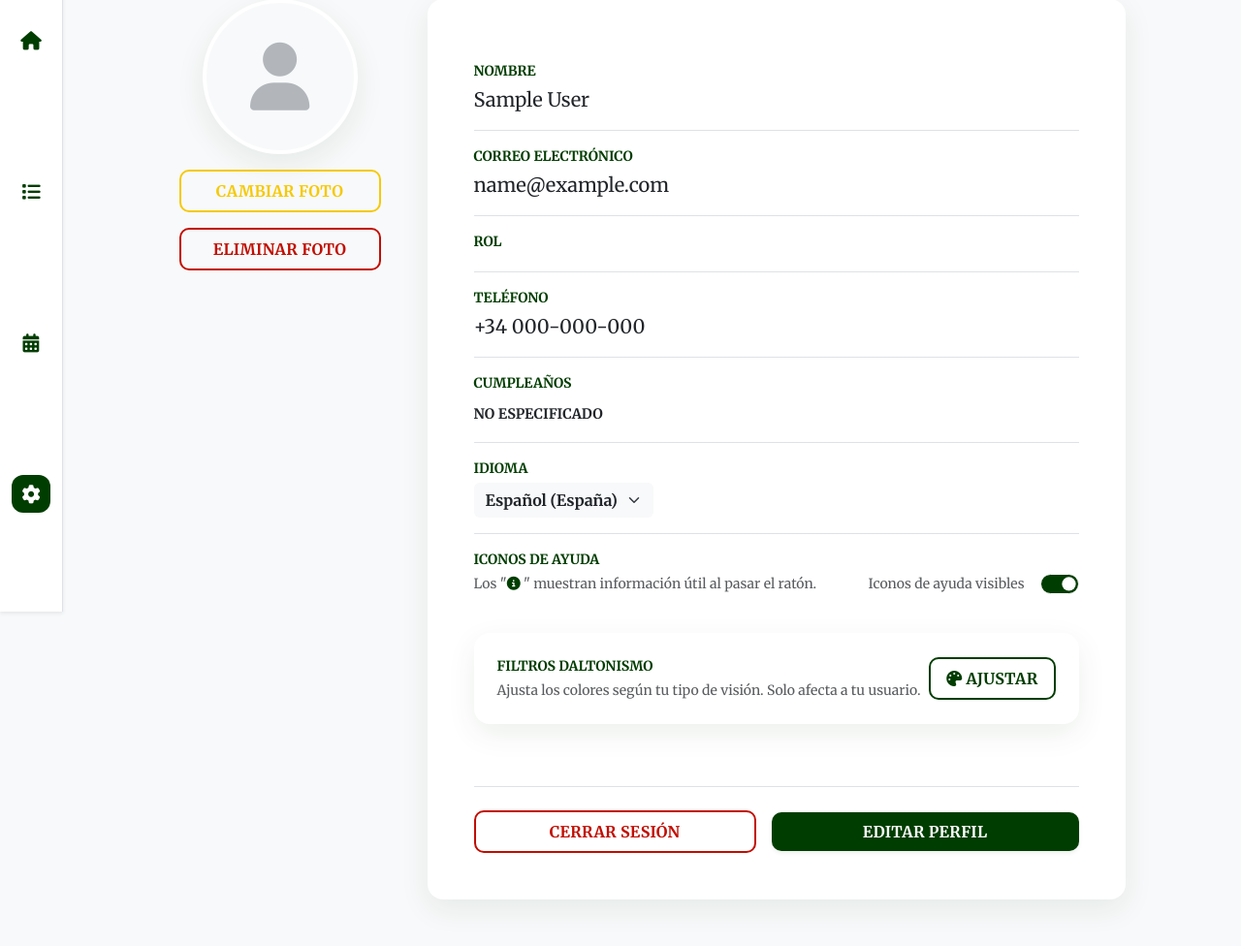
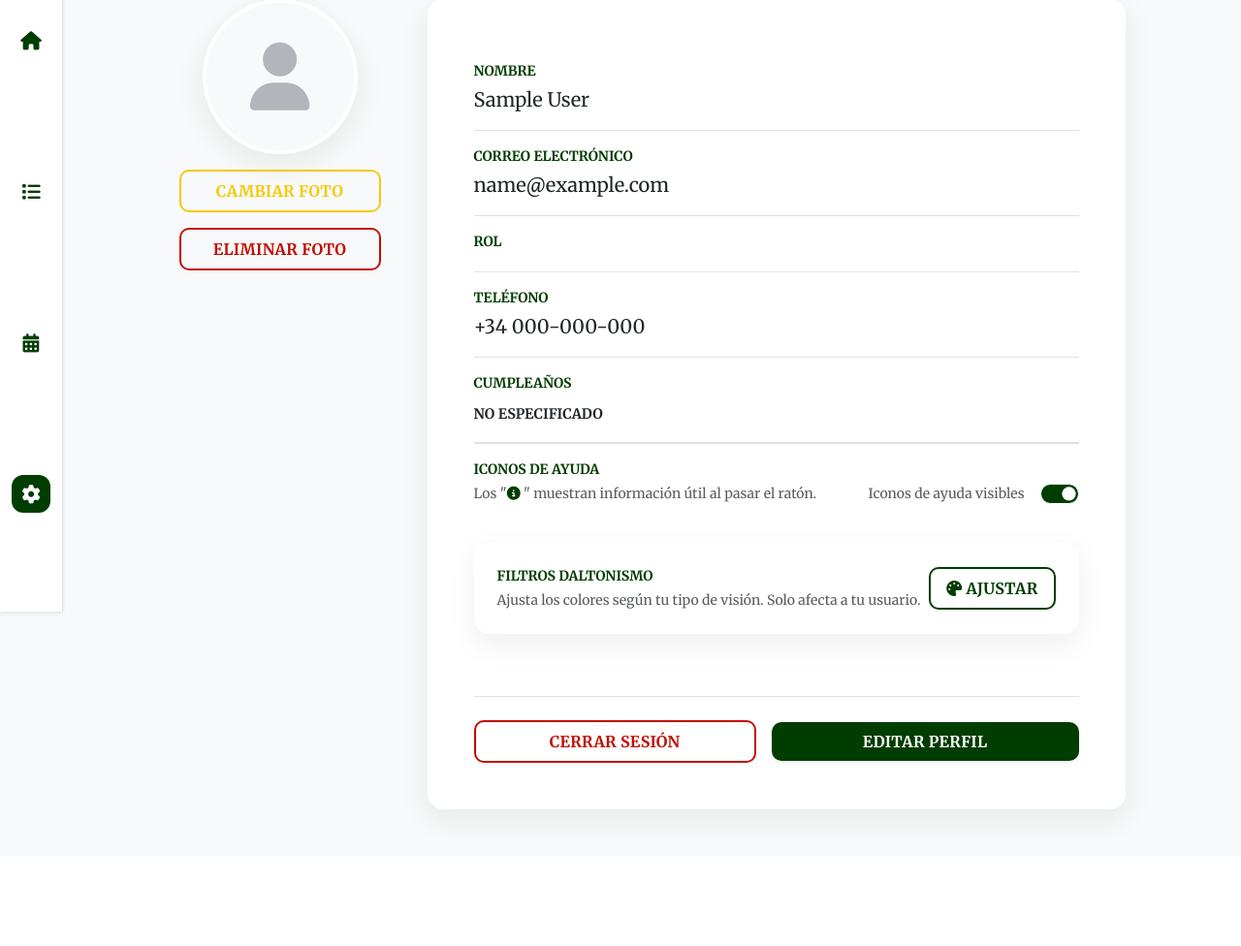
Before and after one commit to RaulGuiraoD/STOKKA, a Django app: page /perfil/ in a window 1280 px wide. Shown: the part 169-1145 px from the top of the page at 97% size. After the commit the page ends 1022 px from the top, so only its background shows below. Run offline with Django 5.2, Linux system fonts and the light colour scheme; the visitor is signed in with stand-in values (Sample User, id 1); data comes from the database, SQL or seed files in the repository.

Commit message:
Eliminación de posibilidad de traducción de Stokka

```diff
--- a/stokka_project/settings.py
+++ b/stokka_project/settings.py
@@ -122,10 +122,6 @@ LANGUAGES = [
     ('en', _('Inglés')),
 ]
 
-# Indica dónde se guardarán los archivos de traducción
-LOCALE_PATHS = [
-    BASE_DIR / 'locale',
-]
 
 TIME_ZONE = 'Europe/Madrid'
 
--- a/templates/stokka/pages/perfil.html
+++ b/templates/stokka/pages/perfil.html
@@ -81,13 +81,6 @@
                             <span class="small text-uppercase fw-bold text-darkd-block mb-1" style="font-size: 0.9rem;">No especificado</span>
                         {% endif %}
                     </span>
-                </div>
-
-                <div class="py-3">
-                    <label class="small text-uppercase fw-bold text-muted d-block mb-1" style="color: var(--verde-stokka) !important;">Idioma</label>
-                    <select class="form-select w-auto border-0 bg-light fw-bold shadow-none" disabled>
-                        <option>Español (España)</option>
-                    </select>
                 </div>
 
                 <!-- PREFERENCIAS DE AYUDA -->
```
